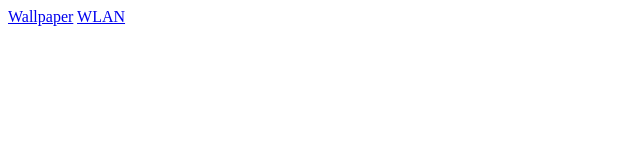
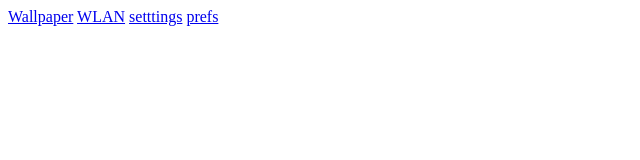
Before and after one commit to Hkr3d2/test, a plain HTML site: page index.html in a window 1280 px wide. Shown: the whole page, without its empty margins (0-640 px from the left). Drawn offline with Linux system fonts and the light colour scheme.

Commit message:
Update index.html

```diff
--- a/index.html
+++ b/index.html
@@ -5,4 +5,6 @@
 </head>
   <a href="prefs:root=Wallpaper">Wallpaper</a>
   <a href="prefs:root=WIFI">WLAN</a>
+  <a href="prefs:root=">setttings</a>
+  <a href="prefs:">prefs</a>
 </html>
```
